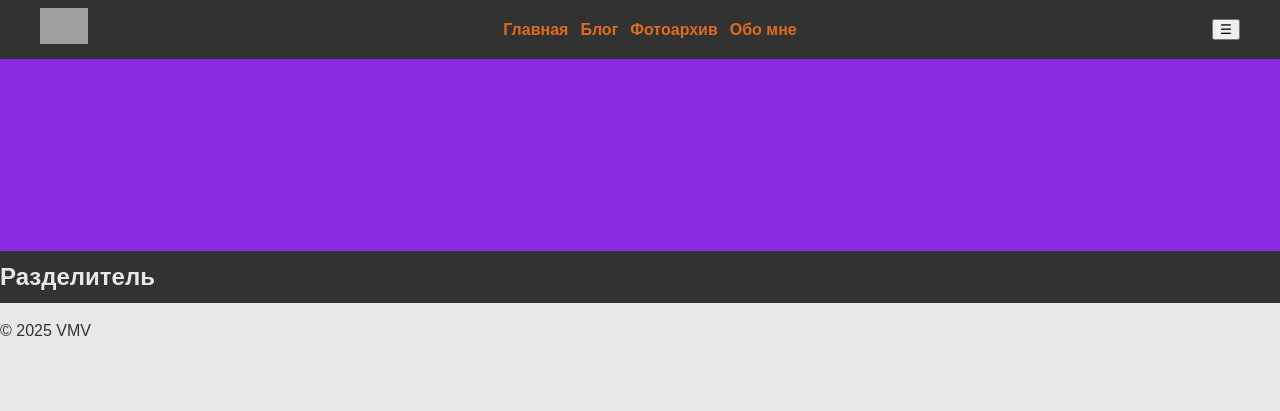
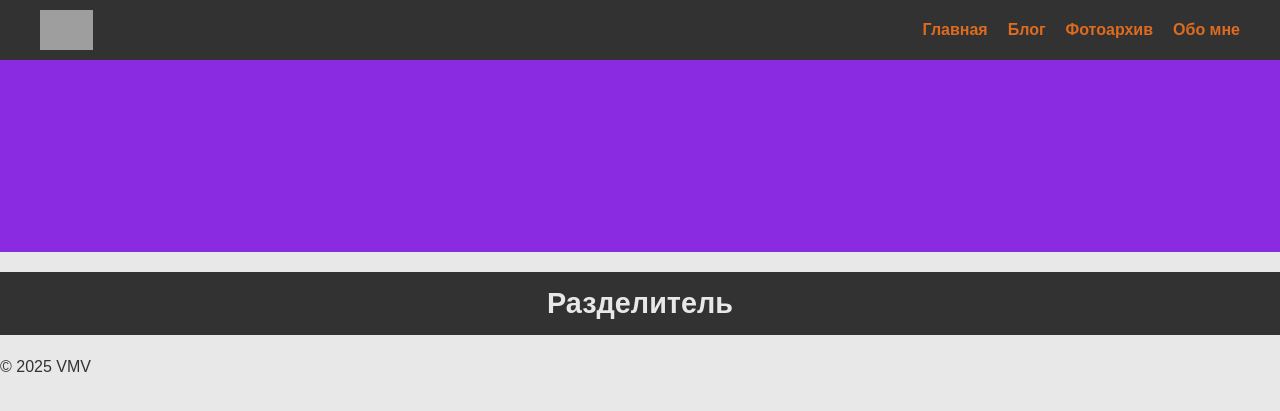
Before and after one commit to VershininMV/vershininmv.github.io, a Jekyll site: the page built from about/index.html, in a window 1280 px wide. Shown: the top 411 px of the page. Built offline with Jekyll 4.4.1, drawn with Linux system fonts in a browser that asks for light colours; grey boxes are pictures that could not be loaded.

Commit message:
Update style.css

```diff
--- a/css/style.css
+++ b/css/style.css
@@ -10,7 +10,7 @@
 /* Шапка */
 .header {
   background: #323232;
-  padding: 8px 0;
+  padding: 10px 0;
   position: sticky;
   top: 0;
   z-index: 100;
@@ -22,93 +22,132 @@
   align-items: center;
   max-width: 1200px;
   margin: 0 auto;
-  padding: 0 12px;
+  padding: 0 15px;
 }
 
 /* Логотип */
+.logo {
+  display: flex;
+  align-items: center;
+}
+
 .logo-img {
-  height: 36px;
+  height: 40px;
   width: auto;
+  margin: 0;
 }
 
 /* Навигация */
 .nav {
   display: flex;
-  gap: 12px;
+  gap: 20px;
 }
 
 .nav-link {
   color: #dd6b20;
   text-decoration: none;
   font-weight: bold;
-  padding: 4px 0;
+}
+
+.mobile-menu-toggle {
+  display: none;
+  background: none;
+  border: none;
+  color: #e8e8e8;
+  font-size: 24px;
+  cursor: pointer;
 }
 
 /* Hero-секция */
 .hero {
+  position: relative;
   width: 100%;
   padding-top: 15%;
   background: #8A2BE2;
+  overflow: hidden;
+  margin-bottom: 20px;
 }
 
 /* Разделители */
 .section-divider {
   background: #323232;
   color: #e8e8e8;
-  padding: 8px 0;
+  padding: 10px 0;
+  text-align: center;
+  margin: 20px 0;
 }
 
 .section-divider h2 {
   margin: 0;
-  font-size: 1.5rem;
+  font-size: 1.8rem;
+}
+
+/* Общие стили для изображений */
+img {
+  max-width: 100%;
+  height: auto;
+  display: block;
+  object-fit: cover;
 }
 
 /* Сетка категорий */
 .categories {
   display: grid;
-  grid-template-columns: repeat(auto-fit, minmax(240px, 1fr));
-  gap: 12px;
-  padding: 12px;
+  grid-template-columns: repeat(auto-fit, minmax(250px, 1fr));
+  gap: 15px;
+  padding: 0 15px;
   max-width: 1200px;
-  margin: 0 auto;
+  margin: 20px auto;
 }
 
 .category {
   background: #fff;
   padding: 12px;
-  border-radius: 6px;
+  border-radius: 8px;
+  text-align: center;
+  box-shadow: 0 2px 4px rgba(0,0,0,0.1);
 }
 
 .category img {
+  width: 100%;
   height: 140px;
+  border-radius: 4px;
   margin-bottom: 8px;
 }
 
 /* Секции с контентом */
 .content-section {
-  padding: 12px 0;
+  padding: 15px 0;
 }
 
 /* Секции "Обо мне" и хобби */
 .about {
   display: grid;
   grid-template-columns: 1fr 3fr;
-  gap: 16px;
-  padding: 12px;
-  margin: 0 auto 20px;
+  gap: 20px;
+  padding: 15px;
+  max-width: 1200px;
+  margin: 20px auto;
+  align-items: center;
   background: #6b4423;
-  border-radius: 8px;
-  max-width: 1200px;
+  border-radius: 10px;
 }
 
 .about img {
+  width: 100%;
   height: 180px;
   border-radius: 6px;
 }
 
 .about-content {
-  padding: 0 12px;
+  padding: 0 15px;
   color: #e8e8e8;
+}
+
+.about-content h3 {
+  color: #e8e8e8;
+  margin-top: 0;
+  margin-bottom: 10px;
 }
 
 /* Адаптивность */
@@ -120,11 +159,30 @@
 
   .categories {
     grid-template-columns: repeat(2, 1fr);
+    gap: 12px;
   }
 
   .nav {
+    display: none;
+    position: absolute;
+    top: 100%;
+    right: 0;
+    background: #323232;
+    flex-direction: column;
     width: 180px;
     padding: 12px;
+  }
+
+  .nav.active {
+    display: flex;
+  }
+
+  .mobile-menu-toggle {
+    display: block;
+  }
+
+  .logo-img {
+    height: 36px;
   }
 }
 
@@ -133,7 +191,7 @@
     grid-template-columns: 1fr;
   }
 
-  .logo-img {
-    height: 32px;
+  .section-divider {
+    margin: 15px 0;
   }
 }
```
